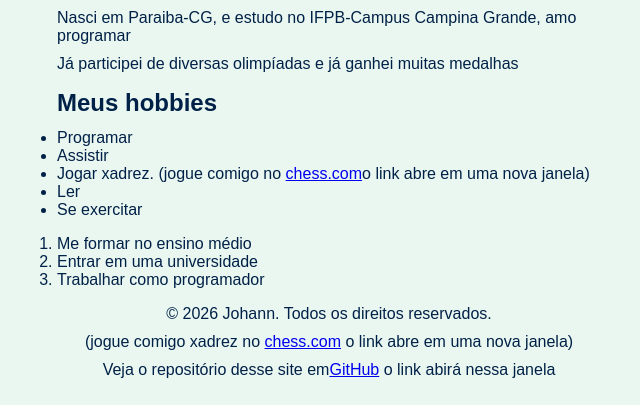
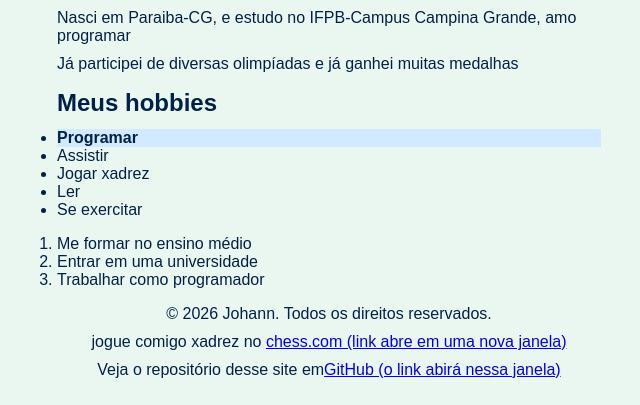
Before and after one commit to johannbarros-ux/Sobre-mim, a plain HTML site: page index.html in a window 1280 px wide. Shown: the part 680-1085 px from the top of the page, without its empty margins (323-963 px from the left). Drawn offline with Linux system fonts and the light colour scheme.

Commit message:
AGORA VAI DAR CERTO PF SENHOR

```diff
--- a/index.html
+++ b/index.html
@@ -21,9 +21,9 @@
     <section id="hobbies">
         <h2>Meus hobbies</h2>
         <ul>
-            <li>Programar</li>
+            <li class="hobby-lindo">Programar</li>
             <li>Assistir</li>
-            <li>Jogar xadrez. (jogue comigo no <a href="https://www.chess.com" target="_blank">chess.com</a>o link abre em uma nova janela)</li>
+            <li>Jogar xadrez</li>
             <li>Ler</li>
             <li>Se exercitar</li>
         </ul>
@@ -41,8 +41,8 @@
     </main>
     <footer>
         <p>© 2026 Johann. Todos os direitos reservados.</p>
-        <p> (jogue comigo xadrez no <a href="https://www.chess.com" target="_blank">chess.com</a> o link abre em uma nova janela)</p>
-        <p> Veja o repositório desse site em<a href="https://github.com/johann/sobre-mim" rel="noopener" target="_blank">GitHub</a> o link abirá nessa janela</p>
+        <p> jogue comigo xadrez no <a href="https://www.chess.com" target="_blank" rel="noopener">chess.com  (link abre em uma nova janela)</a></p>
+        <p> Veja o repositório desse site em<a href="https://github.com/johannbarros-ux/Sobre-mim" >GitHub  (o link abirá nessa janela)</a></p>
     </footer>
 </body>
 </html>
--- a/styles.css
+++ b/styles.css
@@ -19,7 +19,12 @@ main{
 #titulo{
     font-size: 50px;
     font-family: 'Courier New', Courier, monospace;
+    color:#004390
 
+}
+.hobby-lindo{
+    background-color: #d1eaff; /* Um azul bem clarinho */
+    font-weight: bold;
 }
 #id{
     max-width: 50px;
```
